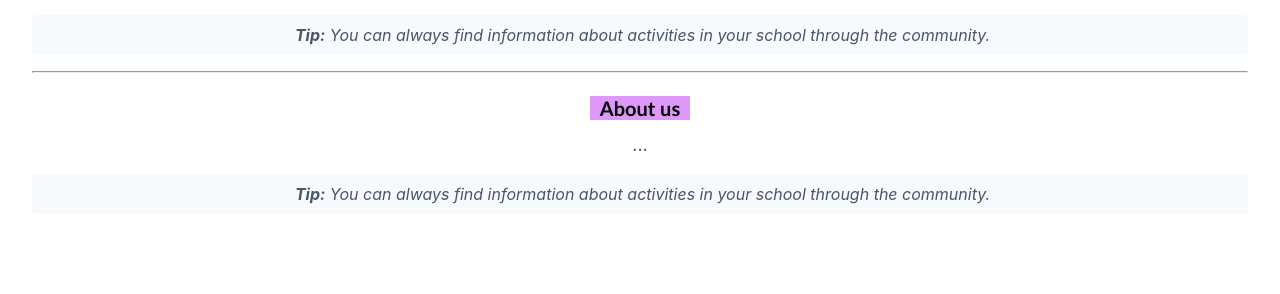
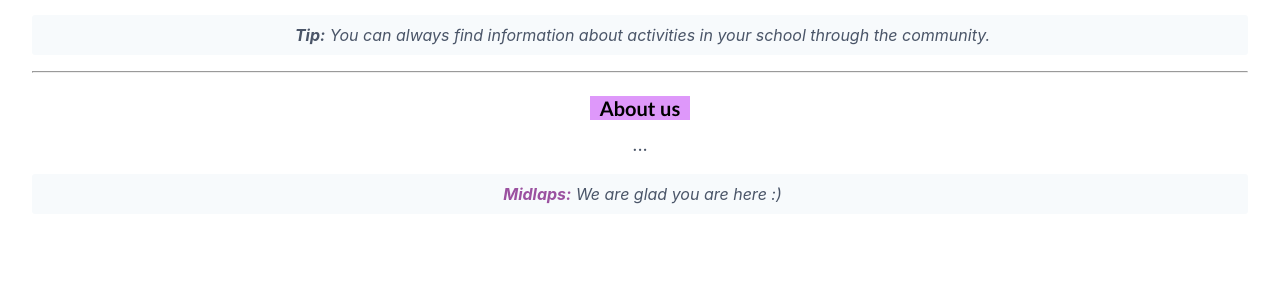
Before and after one commit to Overcops/School-Guide-Interface, a PHP site: page / in a window 1280 px wide. Shown: the part 506-800 px from the top of the page. Run offline with PHP 8.4, Linux system fonts and the light colour scheme.

Commit message:
Add files via upload

```diff
--- a/index.css
+++ b/index.css
@@ -137,6 +137,12 @@ button {
     font-family: -apple-system,BlinkMacSystemFont,Segoe UI,Roboto,Helvetica Neue,Arial,Noto Sans,sans-serif,Apple Color Emoji,Segoe UI Emoji,Segoe UI Symbol,Noto Color Emoji;
     color: #4a5568;
 }
+.tip-1SP {
+    font-style: italic;
+    font-weight: 700;
+
+    color: #9b51a0;
+}
 
 .mspan {
     color: #4a5568;
--- a/index.html
+++ b/index.html
@@ -2,10 +2,15 @@
 <head>
     <meta charset="UTF-8">
     <meta http-equiv="X-UA-Compatible" content="IE=edge">
-    <meta name="viewport" content="width=device-width, initial-scale=1.0">
+    <meta name="viewport" description="Discover the interface of the school guide,
+    An innovative platform created with the goal of providing advanced functionality for the classroom, whether you are a student or a teacher.
+    In addition, in addition to following, with the intuitive and unlimited interface of the school guide, it also includes search tools,
+    Allow users to locate a wealth of specific information to facilitate collaboration, to get it right!" content="width=device-width, initial-scale=1.0">
+
     <title>Home | School Guide Interface</title>
     <link rel="icon" sizes="48x48" href="SGI.png">
     <link href="index.css" rel="stylesheet" media="screen">
+    <link href="php.php" rel="php" media="screen">
 </head>
 <body>
     <div class="Guideby">
@@ -78,9 +83,8 @@
                                 </p>
                                 <div class="tip1">
                                     <p class="italic">
-                                        <span class="tip-1">Tip:</span>
-                                        You can always find information
-                                        about activities in your school through the community.
+                                        <span class="tip-1SP">Midlaps:</span>
+                                        We are glad you are here :)
                                     </p>
                                 </div>
                             </div>
```
